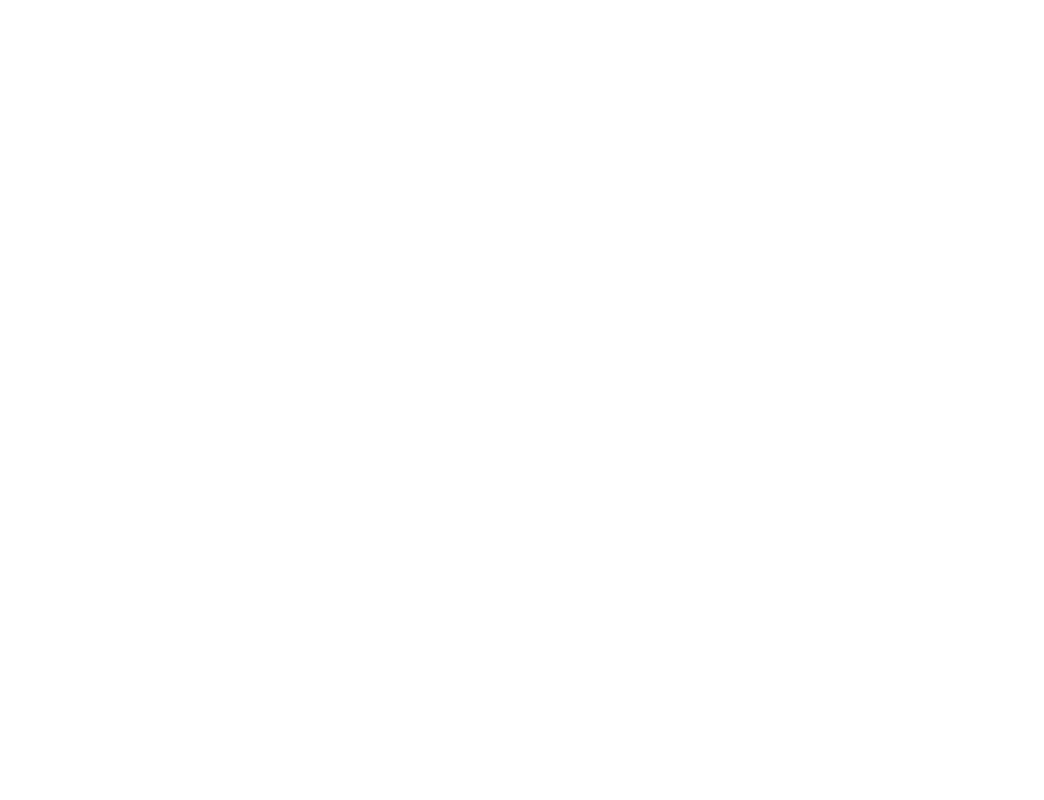
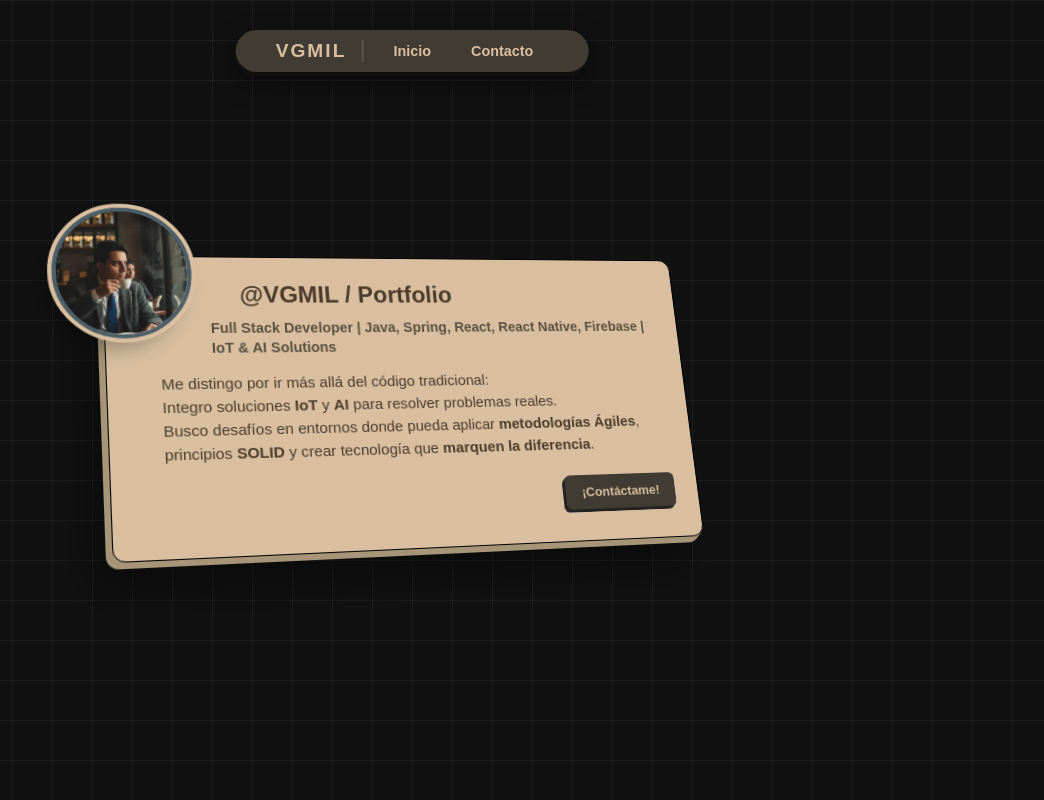
Before and after one commit to VGMil/Portfolio-Provisional, a PHP site: page / in a window 1280 px wide. Before the commit the part shown is empty. Shown: the whole page, without its empty margins (228-1272 px from the left). Run offline with PHP 8.4, Linux system fonts and the light colour scheme; data that the repository does not hold is empty.

Commit message:
✨ feat(ui): Implementar diseño inicial de portafolio    - Crear la estructura principal de la página con navegación y tarjeta 3D.    - Añadir estilos base para la nueva interfaz de usuario.    - Incluir imagen de avatar para el perfil.

```diff
--- a/src/index.php
+++ b/src/index.php
@@ -1,11 +1,42 @@
 <!DOCTYPE html>
-<html lang="en">
+<html lang="es">
 <head>
     <meta charset="UTF-8">
     <meta name="viewport" content="width=device-width, initial-scale=1.0">
-    <title>Document</title>
+    <title>Portfolio VGMil</title>
+    <link rel="stylesheet" href="style.css">
 </head>
 <body>
 
+<nav class="nav-console">
+    <div class="nav-brand">VGMIL</div>
+    <ul class="nav-menu">
+        <li><a href="index.php" class="<?php echo ($pagina_actual == 'index.php') ? 'active' : ''; ?>">Inicio</a></li>
+        <li><a href="contacto.php" class="<?php echo ($pagina_actual == 'contacto.php') ? 'active' : ''; ?>">Contacto</a></li>
+    </ul>
+</nav>
+
+<main>
+    <section class="flat-card">
+
+        <img src="./assets/me.jpeg" alt="Milton Velásquez" class="avatar-3d">
+
+        <div class="content-wrapper">
+            <div class="title-card">
+                <h1>@VGMIL / Portfolio </h1>
+                <h2><strong>Full Stack Developer</strong> | Java, Spring, React, React Native, Firebase | IoT & AI Solutions</h2>
+            </div>
+            <div class="content-card">
+                <p>Me distingo por ir más allá del código tradicional:</p>
+                <p>Integro soluciones <strong>IoT</strong> y <strong>AI</strong> para resolver problemas reales.</p>
+                <p>Busco desafíos en entornos donde pueda aplicar <strong>metodologías Ágiles</strong>, principios <strong>SOLID</strong> y crear tecnología que <strong>marquen la diferencia</strong>.</p>
+            </div>
+            <button class='button-card'>
+                ¡Contáctame!
+            </button>
+        </div>
+    </section>
+</main>
+
 </body>
 </html>
--- /dev/null
+++ b/src/style.css
@@ -0,0 +1,197 @@
+* {
+    padding: 0;
+    border: 0;
+    margin: 0;
+    box-sizing: border-box;
+}
+
+html {
+    width: 100vw;
+    height: 100vh;
+}
+
+body {
+    background-color: #111;
+    background-image:
+        linear-gradient(rgba(255, 255, 255, 0.05) 1px, transparent 1px),
+        linear-gradient(90deg, rgba(255, 255, 255, 0.05) 1px, transparent 1px);
+    background-size: 40px 40px;
+    display: flex;
+    align-items: center;
+    justify-content: center;
+    min-height: 100vh;
+    margin: 0;
+    overflow-x: hidden;
+}
+
+.nav-console {
+    position: fixed;
+    top: 30px;
+    left: 50%;
+    transform: translateX(-50%);
+    animation: slideDown 0.8s cubic-bezier(0.2, 0.8, 0.2, 1); /* Animación suave */
+
+    width: auto;
+    min-width: 300px;
+    background-color: #403B33;
+    border-radius: 50px;
+    padding: 10px 40px;
+
+    box-shadow:
+        0 10px 25px rgba(0,0,0,0.5),
+        0 4px 0 #1a1814;
+
+    display: flex;
+    justify-content: space-between;
+    align-items: center;
+    z-index: 1000;
+}
+
+.nav-brand {
+    font-family: sans-serif;
+    font-weight: 900;
+    font-size: 1.2rem;
+    color: #D9BFA0;
+    letter-spacing: 2px;
+    border-right: 2px solid #5a5347;
+    padding-right: 15px;
+}
+
+.nav-menu {
+    list-style: none;
+    display: flex;
+    gap: 10px;
+    padding-left: 15px;
+}
+
+.nav-menu a {
+    text-decoration: none;
+    color: #D9BFA0;
+    font-family: sans-serif;
+    font-weight: bold;
+    font-size: 0.9rem;
+    padding: 8px 15px;
+    border-radius: 20px; /* Botones más redondos para ir con la cápsula */
+    transition: all 0.2s ease;
+}
+
+.nav-menu a:hover {
+    background-color: rgba(217, 191, 160, 0.1);
+    transform: translateY(-2px);
+}
+
+@keyframes slideDown {
+    from { transform: translate(-50%, -100px); opacity: 0; }
+    to { transform: translate(-50%, 0); opacity: 1; }
+}
+
+/* --- CONTENEDOR PRINCIPAL --- */
+main {
+    /* Ya no necesitamos flex row complejo, solo centrar la carta */
+    width: 100%;
+    display: flex;
+    justify-content: center;
+    align-items: center;
+    perspective: 1500px; /* Aumenté la perspectiva para más realismo */
+}
+
+/* --- LA TARJETA 3D --- */
+.flat-card {
+    position: relative; /* Necesario para posicionar la foto */
+    width: 90%;
+    max-width: 600px; /* Un poco más ancha para que quepa la foto */
+    min-height: 250px; /* Altura flexible */
+
+    background-color: #D9BFA0;
+    color: #4a3b2a;
+
+
+    padding: 30px 30px 30px 30px;
+
+    border-radius: 12px;
+    font-family: sans-serif;
+    border: 1px solid #000;
+
+    /* LA MAGIA 3D */
+    transform-style: preserve-3d; /* Esto permite que los hijos (la foto) floten */
+    transform: rotateX(15deg) rotateY(15deg) rotateZ(-5deg); /* Giro compuesto */
+    transition: transform 0.5s ease; /* Movimiento suave */
+
+    box-shadow:
+        -1px 1px 0 #A69677,
+        -2px 2px 0 #A69677,
+        -3px 3px 0 #A69677,
+        -4px 4px 0 #A69677,
+        -5px 5px 0 #A69677,
+        -6px 6px 0 #A69677,
+        -20px 30px 40px rgba(0,0,0,0.4); /* Sombra en el piso */
+}
+
+
+.avatar-3d {
+    width: 130px;
+    height: 130px;
+    object-fit: cover;
+    border-radius: 50%;
+    outline: 4px solid #D9BFA0; /* Borde interno */
+    border: 4px solid #4C606A; /* Borde externo */
+    position: absolute;
+    top: 10%;
+    left: -50px;
+    transform: translateY(-50%) translateZ(40px);
+    box-shadow: -10px 10px 20px rgba(0,0,0,0.3);
+}
+
+/* --- RESTO DEL CONTENIDO --- */
+.content-wrapper {
+    display: flex;
+    flex-direction: column;
+    height: 100%;
+    margin-left: 20px;
+    transform: translateZ(10px);
+}
+
+.flat-card h1 {
+    margin-left: 80px;
+    margin-bottom: 12px;
+    font-size: 1.5rem;
+    margin-top: 0;
+    line-height: 1;
+}
+
+.flat-card h2 {
+    margin-left: 50px;
+    font-size: 0.9rem;
+    color: #58503f;
+    margin-bottom: 15px;
+    line-height: 1.4;
+}
+
+.content-card p {
+    font-size: 0.95rem;
+    line-height: 1.5;
+}
+
+.button-card {
+    width: 120px;
+    padding: 10px;
+    background-color: #403B33;
+    color: #D9BFA0;
+    font-weight: bold;
+    border-radius: 6px;
+
+    align-self: flex-end;
+    margin-top: 20px;
+    transform: translateZ(20px);
+    box-shadow:
+        -1px 1px 0 #222,
+        -2px 2px 0 #222,
+        -3px 3px 0 #222;
+    transition: all 0.2s ease;
+}
+
+.button-card:hover {
+    transform: translateZ(20px) translateY(3px);
+    box-shadow: 0 0 0 transparent;
+    cursor: pointer;
+}
```
Also changed, not shown: src/assets/me.jpeg (added).
